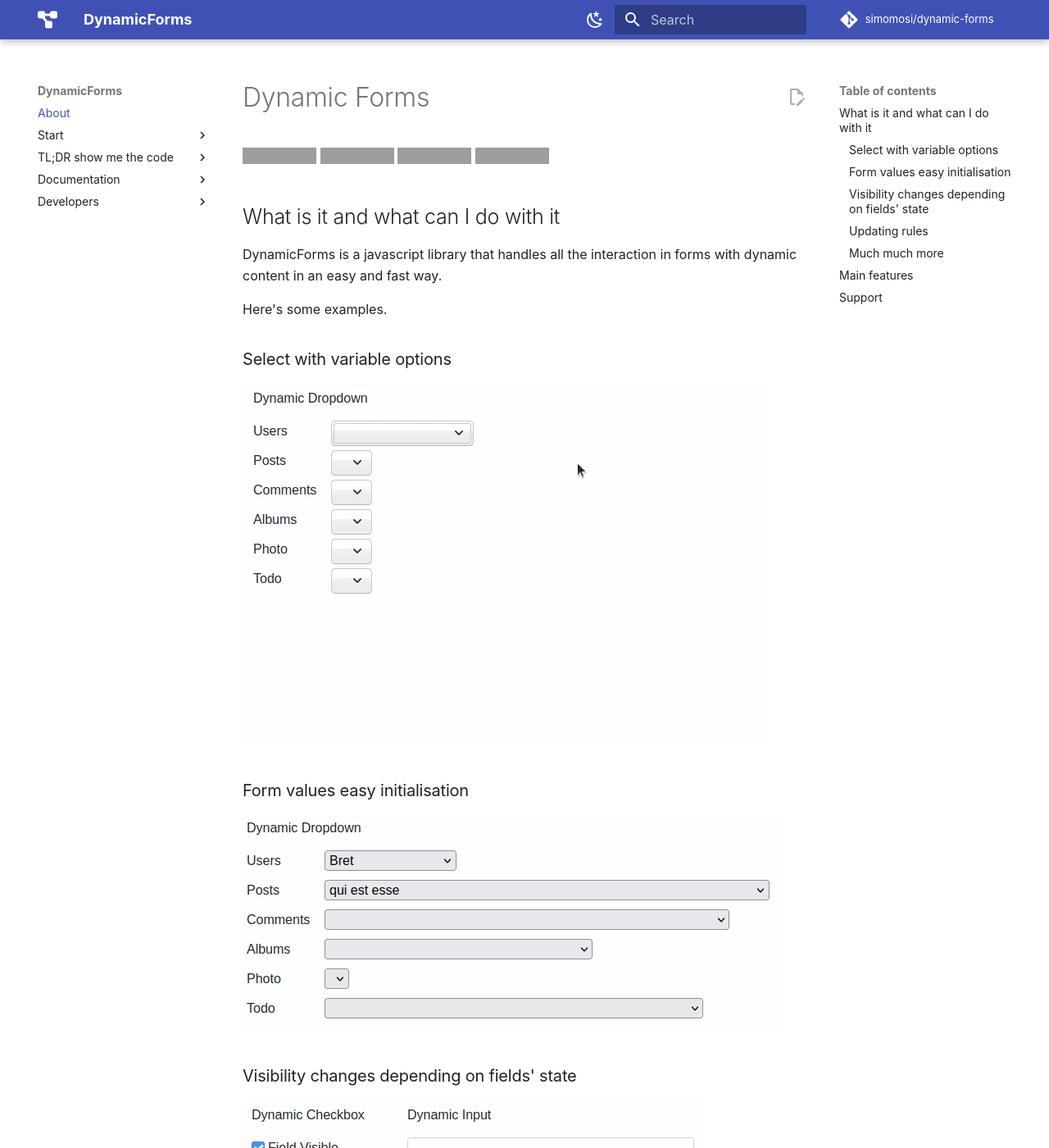
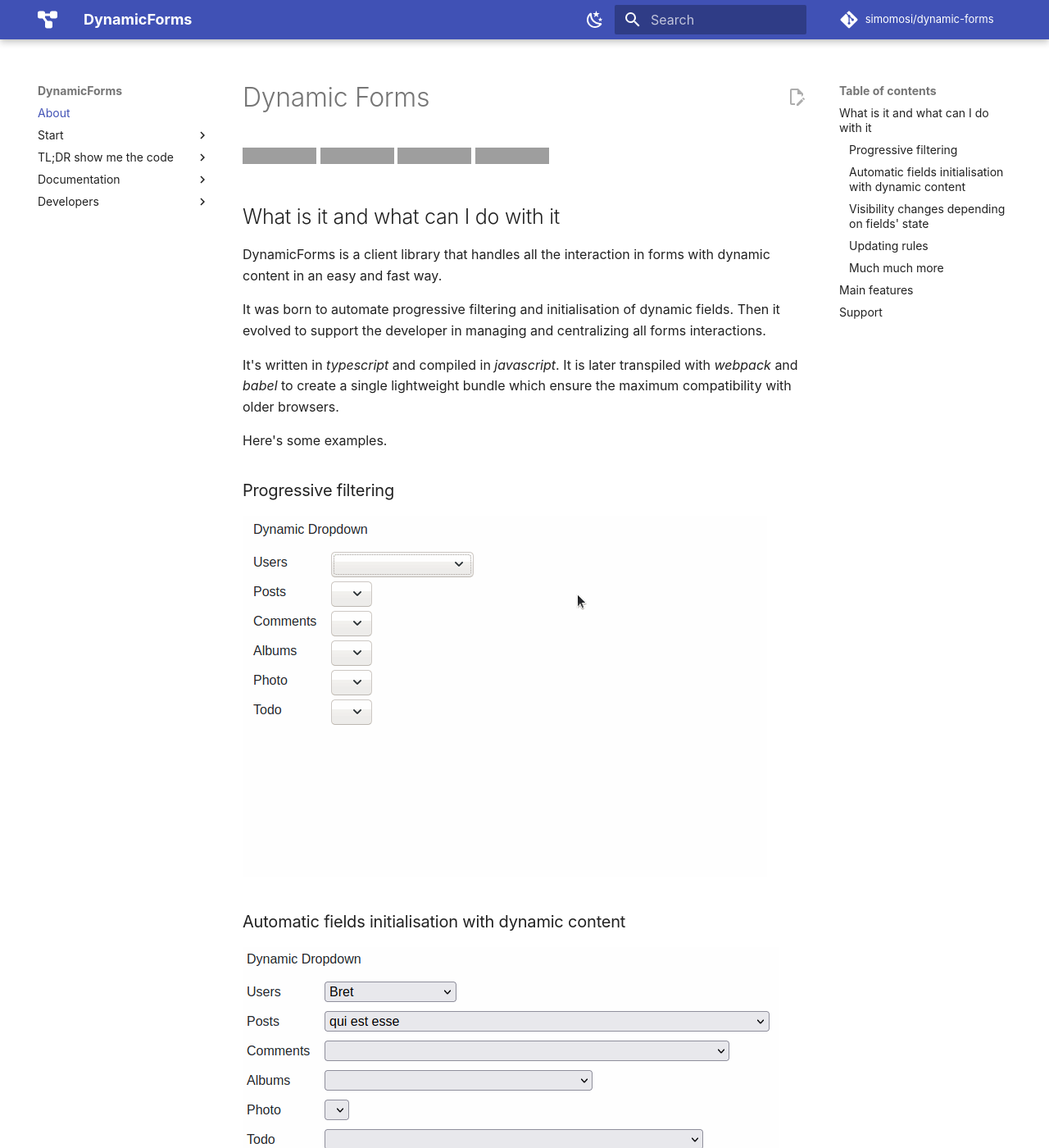
Before and after one commit to simomosi/dynamic-forms, an MkDocs documentation site: the page built from docs/README.md, in a window 1280 px wide and 1400 px high. Shown: the whole window at 82% size. Built offline with MkDocs 1.6.1 and Material for MkDocs 9.7.7, drawn with Linux system fonts in a browser that asks for light colours; comment, search, counter and statistics services are not loaded; some of the changed text lies outside the part shown; grey boxes are pictures that could not be loaded.

Commit message:
Updated readme

```diff
--- a/docs/README.md
+++ b/docs/README.md
@@ -5,17 +5,23 @@
 ![GitHub User's stars](https://img.shields.io/github/stars/simomosi?style=social)
 
 ## What is it and what can I do with it
-DynamicForms is a javascript library that handles all the interaction in forms with dynamic content in an easy and fast way.
+DynamicForms is a client library that handles all the interaction in forms with dynamic content in an easy and fast way.
+
+It was born to automate progressive filtering and initialisation of dynamic fields. Then it evolved to support the developer in managing and centralizing all forms interactions.
+
+It's written in *typescript* and compiled in *javascript*. It is later transpiled with *webpack* and *babel* to create a single lightweight bundle which ensure the maximum compatibility with older browsers.
 
 Here's some examples.
 
-### Select with variable options
+### Progressive filtering
 
 ![Dynamic Select example gif](./imgs/dynamic-select.gif){ loading=lazy }
 
-### Form values easy initialisation
+### Automatic fields initialisation with dynamic content
 
 ![Dynamic Form initialisation gif](./imgs/initialisation.gif){ loading=lazy }
+
+All the available options are fetched according to other fields values.
 
 ### Visibility changes depending on fields' state
 
@@ -31,12 +37,13 @@ Got your attention? Try it!
 Dynamic Forms is released as a **single file**. You can also find an already functioning example!
 
 ## Main features
-- [x] **Easy to use**: DynamicForms works in a declarative way; no code, just a simple configuration!
-- [x] **Simple and modern javascript**: having no dependencies, you can integrate it everywhere!
+- [x] **Easy to use**: DynamicForms works in a declarative way; no code with the default behavior, just a simple configuration!
+- [x] **Modern javascript and backward compatible**: works on all browsers!
+- [x] **Lightweight**: having no dependencies, you can integrate it everywhere!
 - [x] **Automate repetitive and boring operations**: read values, fetch data making async remote calls, update fields' status, clear other fields, hide/show sections... even listing them is BORING!
 - [x] **Highly customizable**: are you using an external library with custom html elements? Don't worry: you can specify your own functions to read/write data
 
 ## Support
-If you want to support me just star the project on [github](https://github.com/simomosi/dynamic-forms): I'm not looking for fame, I need to pass a threshold to put dynamic-forms on famous cdn sites and make it even easier to integrate!
+If you want to support me just star the project on [github](https://github.com/simomosi/dynamic-forms) and share it with your collegues. If you have questions or suggestions open an issue on github.
 
 **Thank you very much for your support ❤**
```
